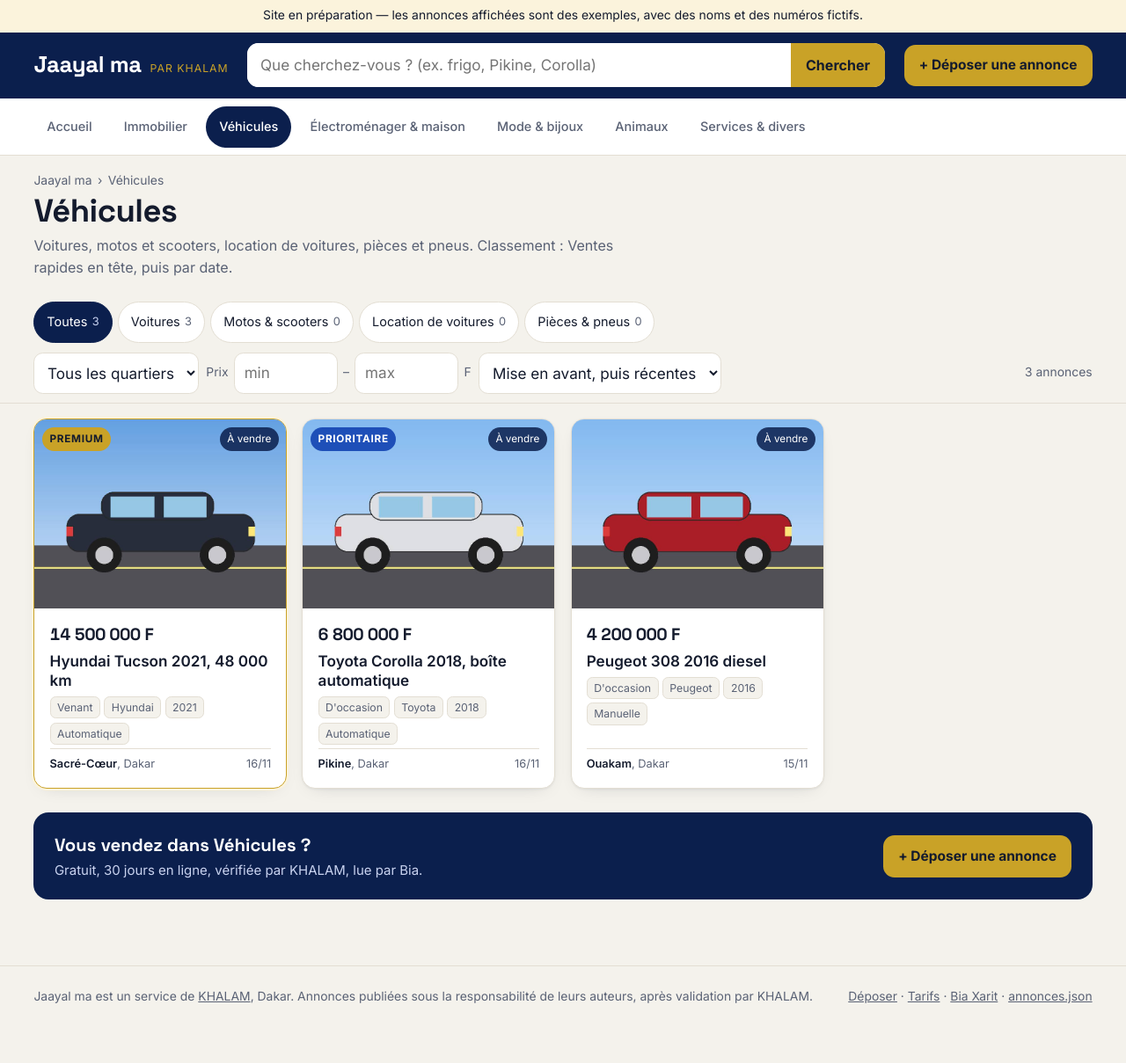
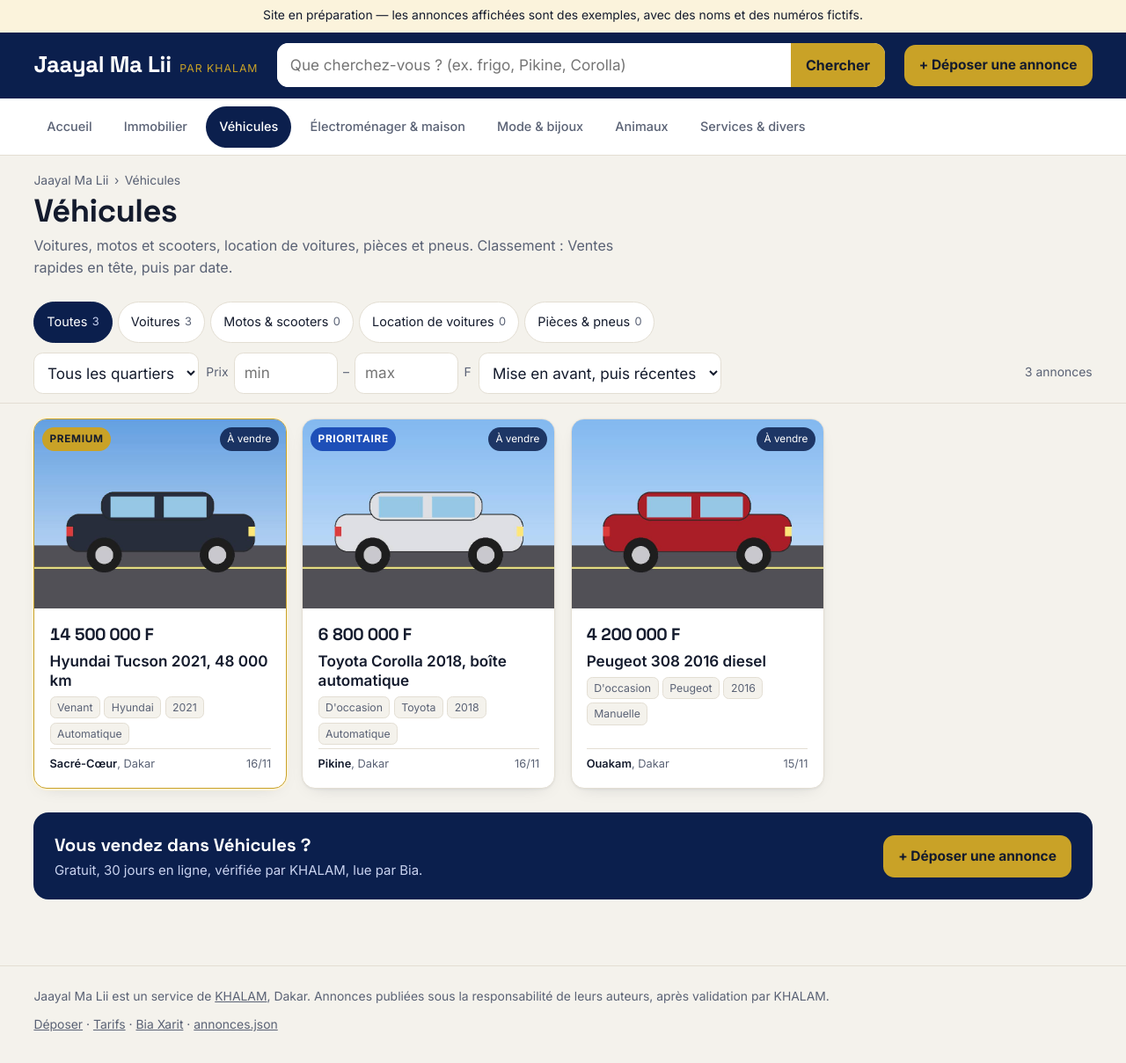
Before and after one commit to lamicisse33-dotcom/jaayal-ma, a plain HTML site: page r/vehicules.html in a window 1280 px wide. Shown: the whole page at 88% size. Before the commit the page ends 1177 px from the top, so only its background shows below. Drawn offline with Linux system fonts and the light colour scheme.

Commit message:
Set Jaayal Ma Lii name and canonical domain

```diff
--- a/r/vehicules.html
+++ b/r/vehicules.html
@@ -1,10 +1,10 @@
 <!doctype html>
 <html lang="fr"><head><meta charset="utf-8"><meta name="viewport" content="width=device-width,initial-scale=1,viewport-fit=cover"><meta name="robots" content="index,follow,max-image-preview:large">
-<title>Véhicules — Jaayal ma</title>
+<title>Véhicules — Jaayal Ma Lii</title>
 <meta name="description" content="Véhicules à Dakar : Voitures, motos et scooters, location de voitures, pièces et pneus. Annonces validées par KHALAM.">
-<link rel="canonical" href="https://jaayalma.khalam.app/r/vehicules.html">
-<meta property="og:type" content="website"><meta property="og:url" content="https://jaayalma.khalam.app/r/vehicules.html"><meta property="og:locale" content="fr_SN"><meta name="twitter:card" content="summary">
-<meta property="og:title" content="Véhicules — Jaayal ma"><meta property="og:description" content="Véhicules à Dakar : Voitures, motos et scooters, location de voitures, pièces et pneus. Annonces validées par KHALAM."><meta property="og:site_name" content="Jaayal ma">
+<link rel="canonical" href="https://jaayalmalii.khalam.app/r/vehicules.html">
+<meta property="og:type" content="website"><meta property="og:url" content="https://jaayalmalii.khalam.app/r/vehicules.html"><meta property="og:locale" content="fr_SN"><meta name="twitter:card" content="summary">
+<meta property="og:title" content="Véhicules — Jaayal Ma Lii"><meta property="og:description" content="Véhicules à Dakar : Voitures, motos et scooters, location de voitures, pièces et pneus. Annonces validées par KHALAM."><meta property="og:site_name" content="Jaayal Ma Lii">
 
 <link rel="preconnect" href="https://fonts.googleapis.com"><link rel="stylesheet" href="https://fonts.googleapis.com/css2?family=Inter:wght@400;500;600;700&family=Space+Grotesk:wght@500;700&display=swap"><style>
 :root{--bg:#F4F2EC;--carte:#FFFFFF;--fg:#141B2D;--doux:#5A6275;--ligne:#E3DED3;--marine:#0B1F4D;--marine2:#163070;--or:#C9A227;--or-fond:#FBF3DC;--prio:#1E4FB8;--prio-fond:#E6EEFF;--wa:#1EBE5D;--vert-fond:#E8F8EE;--ombre:0 0.0625rem 0.125rem rgba(20,27,45,.06),0 0.375rem 1.25rem -0.75rem rgba(20,27,45,.25);
@@ -259,12 +259,12 @@ h2.sec{flex-wrap:wrap}
 </head><body>
 <div class="maquette">Site en préparation — les annonces affichées sont des exemples, avec des noms et des numéros fictifs.</div>
 <header class="bande"><div class="int">
-<a class="marque" href="../index.html"><b>Jaayal ma</b><span>par KHALAM</span></a>
+<a class="marque" href="../index.html"><b>Jaayal Ma Lii</b><span>par KHALAM</span></a>
 <form class="cherche" action="../recherche.html" method="get" role="search"><input type="search" name="q" value="" placeholder="Que cherchez-vous ? (ex. frigo, Pikine, Corolla)" aria-label="Rechercher une annonce"><button type="submit">Chercher</button></form>
 <a class="bdeposer" href="../deposer.html">+ Déposer une annonce</a>
 </div></header>
 <nav class="ruban" aria-label="Rubriques"><div class="int"><a href="../index.html">Accueil</a><a href="../r/immobilier.html">Immobilier</a><a href="../r/vehicules.html" aria-current=page>Véhicules</a><a href="../r/electromenager.html">Électroménager &amp; maison</a><a href="../r/mode.html">Mode &amp; bijoux</a><a href="../r/animaux.html">Animaux</a><a href="../r/services.html">Services &amp; divers</a></div></nav>
-<div class="int"><p class="fil"><a href="../index.html">Jaayal ma</a> › <span>Véhicules</span></p>
+<div class="int"><p class="fil"><a href="../index.html">Jaayal Ma Lii</a> › <span>Véhicules</span></p>
 <div class="tete"><h1>Véhicules</h1></div><p class="sous-titre">Voitures, motos et scooters, location de voitures, pièces et pneus. Classement : Ventes rapides en tête, puis par date.</p></div>
 <div class="filtres"><div class="int">
 <div class="puces" id="f-s"><button type="button" data-s="" aria-pressed="true">Toutes<i>3</i></button><button type="button" data-s="Voitures" aria-pressed="false">Voitures<i>3</i></button><button type="button" data-s="Motos &amp; scooters" aria-pressed="false">Motos &amp; scooters<i>0</i></button><button type="button" data-s="Location de voitures" aria-pressed="false">Location de voitures<i>0</i></button><button type="button" data-s="Pièces &amp; pneus" aria-pressed="false">Pièces &amp; pneus<i>0</i></button></div>
@@ -287,7 +287,7 @@ h2.sec{flex-wrap:wrap}
 <div class="attrs"><span>D&#x27;occasion</span><span>Peugeot</span><span>2016</span><span>Manuelle</span></div>
 <div class="meta"><span><b>Ouakam</b>, Dakar</span><span>15/11</span></div></div></a><div class="vide" id="vide-filtre" hidden><b>Aucune annonce ne correspond</b>Essayez un autre quartier ou effacez les filtres.</div></div>
 <div class="appel"><div><b>Vous vendez dans Véhicules ?</b><span>Gratuit, 30 jours en ligne, vérifiée par KHALAM, lue par Bia.</span></div><a class="bdeposer" href="../deposer.html">+ Déposer une annonce</a></div></main>
-<footer><div class="int"><span>Jaayal ma est un service de <a href="https://khalam.app">KHALAM</a>, Dakar. Annonces publiées sous la responsabilité de leurs auteurs, après validation par KHALAM.</span><span><a href="../deposer.html">Déposer</a> · <a href="../index.html#tarifs">Tarifs</a> · <a href="https://khalam.app/bia">Bia Xarit</a> · <a href="../annonces.json">annonces.json</a></span></div></footer><script>(function(){
+<footer><div class="int"><span>Jaayal Ma Lii est un service de <a href="https://khalam.app">KHALAM</a>, Dakar. Annonces publiées sous la responsabilité de leurs auteurs, après validation par KHALAM.</span><span><a href="../deposer.html">Déposer</a> · <a href="../index.html#tarifs">Tarifs</a> · <a href="https://khalam.app/bia">Bia Xarit</a> · <a href="../annonces.json">annonces.json</a></span></div></footer><script>(function(){
 var g=document.getElementById('grille');if(!g)return;var cartes=[].slice.call(g.querySelectorAll('.carte'));var vide=document.getElementById('vide-filtre');
 var S=document.getElementById('f-s'),Q=document.getElementById('f-q'),MI=document.getElementById('f-min'),MA=document.getElementById('f-max'),T=document.getElementById('f-tri'),N=document.getElementById('f-n'),R=document.getElementById('f-raz'),FF=document.getElementById('f-f');
 var sous='';var q0=new URLSearchParams(location.search).get('q')||'';var qmots=q0.toLowerCase().split(/\s+/).filter(Boolean);
```
